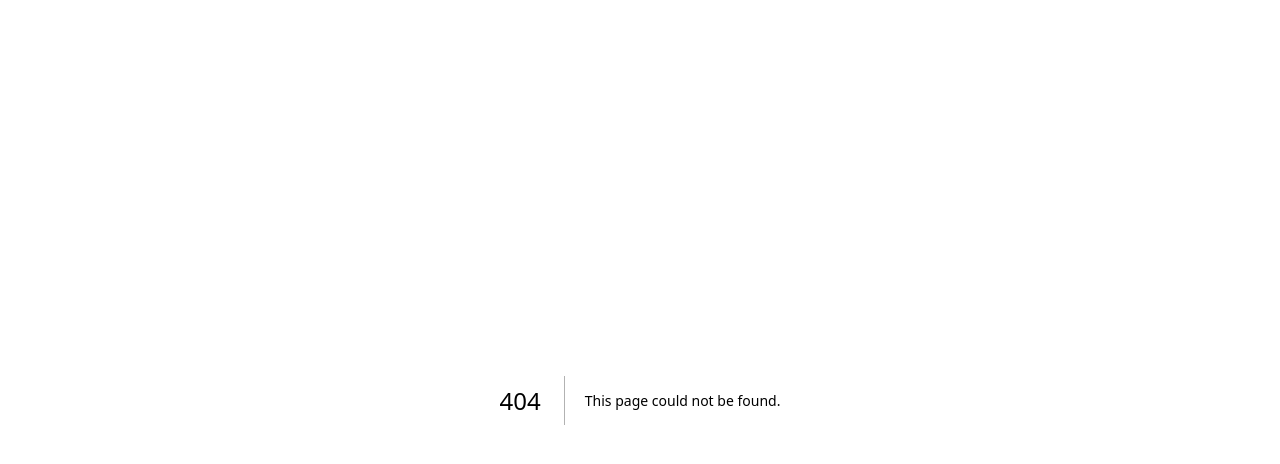
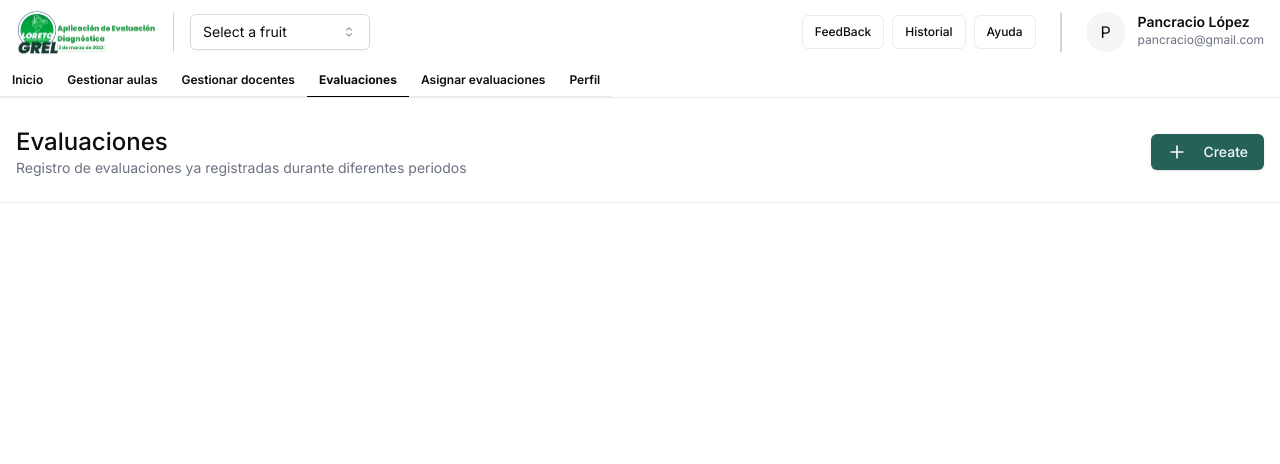
Before and after one commit to daylerjeff199906/template-eva, a Next.js app: page /director/evaluations in a window 1280 px wide. Before the commit this address had no page. Shown: the top 464 px of the page. Built offline with nearby package versions, Linux system fonts and the light colour scheme.

Commit message:
feat: Add evaluations page component
This commit adds a new component for the evaluations page in the director section. The component includes a header section with a title and subtitle to display and manage evaluations registered during different periods.

```diff
--- /dev/null
+++ b/src/app/(panel)/director/evaluations/page.tsx
@@ -0,0 +1,12 @@
+import { HeaderSection } from '@/modules/core'
+
+export default function Page() {
+  return (
+    <main>
+      <HeaderSection
+        title="Evaluaciones"
+        subtitle="Registro de evaluaciones ya registradas durante diferentes periodos"
+      />
+    </main>
+  )
+}
--- a/src/app/(panel)/layout.tsx
+++ b/src/app/(panel)/layout.tsx
@@ -73,7 +73,7 @@ export default function Layout(props: LayoutProps) {
     initialPath === 'teacher' ? menuItemsTeacher : menuItemsDirector
 
   return (
-    <main>
+    <main className="flex flex-col gap-1">
       <NavBarCustom
         menuNavbar={menuNav}
         menuFooter={menuItems}
@@ -83,6 +83,7 @@ export default function Layout(props: LayoutProps) {
           roles: [{ label: 'Director', href: '/director' }],
         }}
       />
+      <article className="w-full">{children}</article>
     </main>
   )
 }
```
